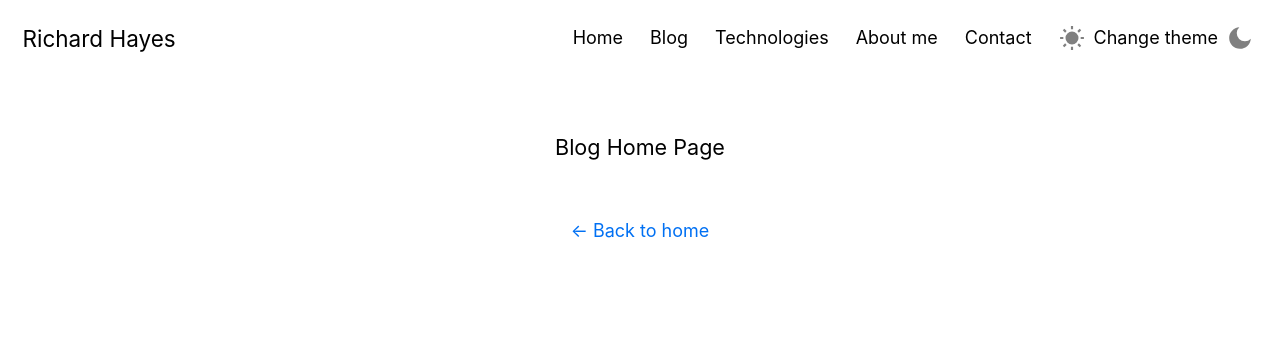
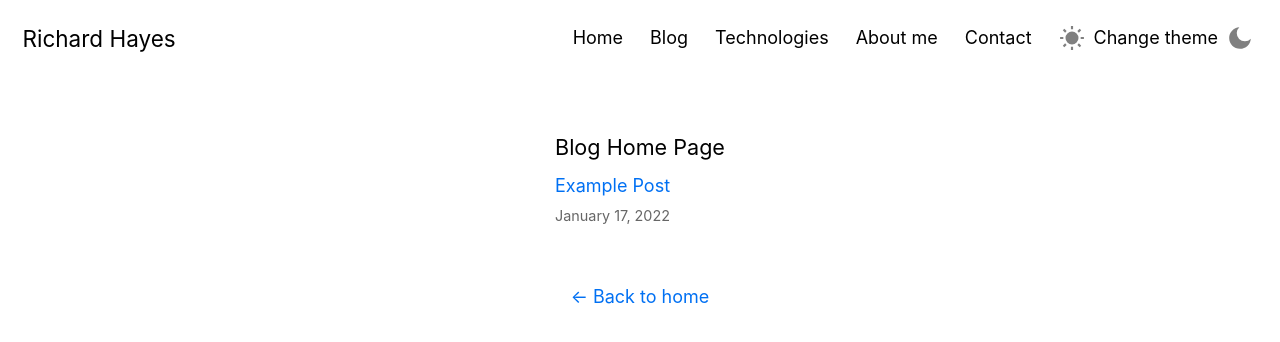
Before and after one commit to RichardHayes902/richard-hayes-blog, a Next.js app: page /blog in a window 1280 px wide. Shown: the top 342 px of the page. Built offline with nearby package versions, Linux system fonts and the light colour scheme.

Commit message:
add example blog posts

```diff
--- a/components/layout.js
+++ b/components/layout.js
@@ -8,7 +8,7 @@ import profilePic from "/public/images/me.png"
 
 export const name = 'Richard Hayes'
 
-export default function Layout({ children, home, fourOhFour }) {
+export default function Layout({ children, home, fourOhFour, blog, blogPost, about, contact, technologies }) {
     return (
         <body className={"bg-white dark:bg-trueGray-800 flex flex-col min-h-screen"}>
             <Navbar />
@@ -46,20 +46,34 @@ export default function Layout({ children, home, fourOhFour }) {
 
                 <main>{children}</main>
 
-                {!home && !fourOhFour ? (
+                {
+                    technologies || contact || about || blog ?
+                        (
                             <div className={styles.backToHome}>
                                 <Link href="/">
                                     <a className={'hover:no-underline'}>← Back to home</a>
                                 </Link>
                             </div>
                         )
-                    : !home && (
+                    : fourOhFour ?
+                        (
                             <div className={styles.backToHome}>
                                 <Link href="/">
                                     <a className={'hover:no-underline'}>← Back on the path</a>
                                 </Link>
                             </div>
-                )}
+                        )
+                    : blogPost ?
+                        (
+                            <div className={styles.backToHome}>
+                                <Link href="/blog">
+                                    <a className={'hover:no-underline'}>← Blog Home</a>
+                                </Link>
+                            </div>
+                        )
+                    : // home
+                        ( <></> )
+                }
             </div>
         </body>
     )
--- /dev/null
+++ b/lib/posts.js
@@ -0,0 +1,84 @@
+import fs from 'fs'
+import path from 'path'
+import matter from 'gray-matter'
+import { remark } from 'remark'
+import html from 'remark-html'
+
+const postsDirectory = path.join(process.cwd(), 'posts')
+
+export function getSortedPostsData() {
+    // Get file names under /posts
+    const fileNames = fs.readdirSync(postsDirectory)
+    const allPostsData = fileNames.map(fileName => {
+        // Remove ".md" from file name to get id
+        const id = fileName.replace(/\.md$/, '')
+
+        // Read markdown file as string
+        const fullPath = path.join(postsDirectory, fileName)
+        const fileContents = fs.readFileSync(fullPath, 'utf8')
+
+        // Use gray-matter to parse the post metadata section
+        const matterResult = matter(fileContents)
+
+        // Combine the data with the id
+        return {
+            id,
+            ...matterResult.data
+        }
+    })
+    // Sort posts by date
+    return allPostsData.sort(({ date: a }, { date: b }) => {
+        if (a < b) {
+            return 1
+        } else if (a > b) {
+            return -1
+        } else {
+            return 0
+        }
+    })
+}
+
+export function getAllPostIds() {
+    const fileNames = fs.readdirSync(postsDirectory)
+  // Returns an array that looks like this:
+  // [
+  //   {
+  //     params: {
+  //       id: 'example-post'
+  //     }
+  //   },
+  //   {
+  //     params: {
+  //       id: 'post-about-stuff'
+  //     }
+  //   }
+  // ]
+  return fileNames.map(fileName => {
+    return {
+      params: {
+        id: fileName.replace(/\.md$/, '')
+      }
+    }
+  })
+}
+
+export async function getPostData(id) {
+    const fullPath = path.join(postsDirectory, `${id}.md`)
+    const fileContents = fs.readFileSync(fullPath, 'utf8')
+
+    // Use gray-matter to parse the post metadata section
+    const matterResult = matter(fileContents)
+
+    // Use remark to convert markdown into HTML string
+    const processedContent = await remark()
+        .use(html)
+        .process(matterResult.content)
+    const contentHtml = processedContent.toString()
+
+    // Combine the data with the id and contentHtml
+    return {
+        id,
+        contentHtml,
+        ...matterResult.data
+    }
+}
--- a/pages/blog/[id].js
+++ b/pages/blog/[id].js
@@ -0,0 +1,40 @@
+import Layout from '../../components/layout'
+import { getAllPostIds, getPostData } from '../../lib/posts'
+import Head from 'next/head'
+import Date from '../../components/date'
+import utilStyles from '../../styles/utils.module.css'
+
+export async function getStaticProps({ params }) {
+    const postData = await getPostData(params.id)
+    return {
+        props: {
+            postData
+        }
+    }
+}
+
+
+export async function getStaticPaths() {
+    const paths = getAllPostIds()
+    return {
+        paths,
+        fallback: false
+    }
+}
+
+export default function Post({ postData }) {
+    return (
+        <Layout blogPost>
+            <Head>
+                <title>{postData.title}</title>
+            </Head>
+            <article>
+                <h1 className={utilStyles.headingXl}>{postData.title}</h1>
+                <div className={utilStyles.lightText}>
+                    <Date dateString={postData.date} />
+                </div>
+                <div dangerouslySetInnerHTML={{ __html: postData.contentHtml }} />
+            </article>
+        </Layout>
+    )
+}
--- a/pages/blog/index.js
+++ b/pages/blog/index.js
@@ -1,8 +1,20 @@
 import Head from 'next/head'
+import Link from 'next/link'
 import Layout from '../../components/layout'
+import Date from '../../components/date'
 import utilStyles from '../../styles/utils.module.css'
+import { getSortedPostsData } from '../../lib/posts'
 
-export default function BlogHome() {
+export async function getStaticProps() {
+    const allPostsData = getSortedPostsData()
+    return {
+        props: {
+            allPostsData
+        }
+    }
+}
+
+export default function BlogHome({ allPostsData }) {
     return (
         <Layout blog>
             <Head>
@@ -11,6 +23,22 @@ export default function BlogHome() {
             <section className={utilStyles.headingMd}>
                 <p>Blog Home Page</p>
             </section>
+
+            <section>
+                <ul>
+                    {allPostsData.map(({ id, date, title }) => (
+                        <li className={'my-2'} key={id}>
+                            <Link href={`/blog/${id}`}>
+                                <a className={'hover:no-underline'}>{title}</a>
+                            </Link>
+                            <br />
+                            <small className={utilStyles.lightText}>
+                                <Date dateString={date} />
+                            </small>
+                        </li>
+                    ))}
+                </ul>
+            </section>
         </Layout>
     )
 }
--- /dev/null
+++ b/posts/example-post.md
@@ -0,0 +1,10 @@
+---
+title: 'Example Post'
+date: '2022-01-17'
+---
+
+**Example Post**
+
+List of items
+- **Item 1** _details_
+- **Item 2** _details_
```
Lines whose indentation alone changed are shown as unchanged.
